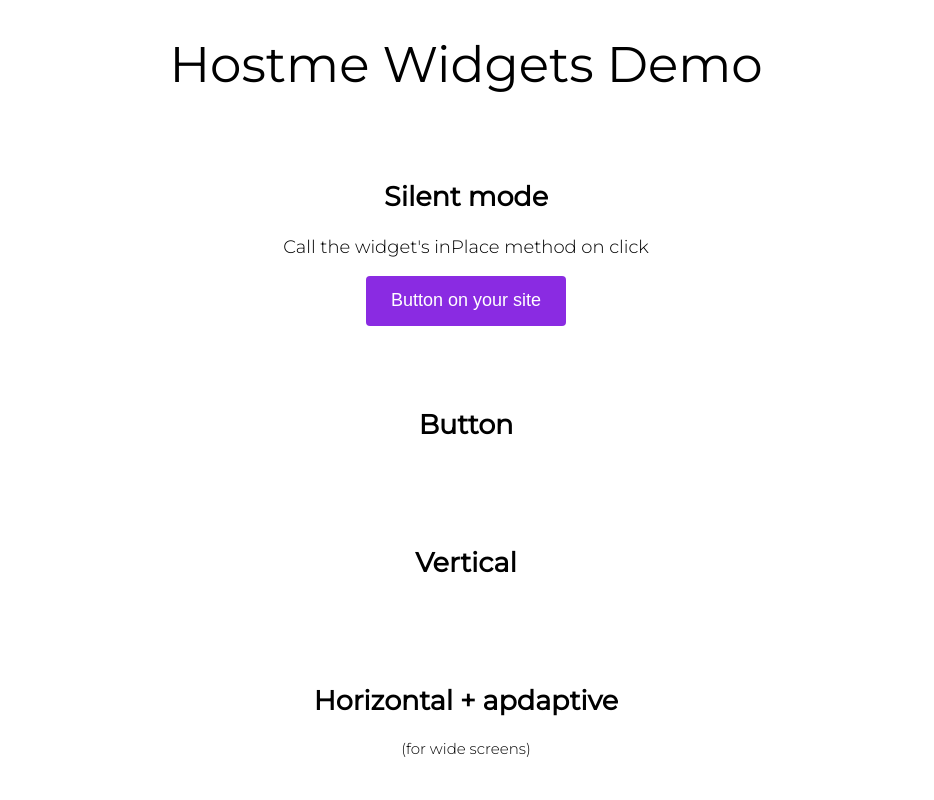
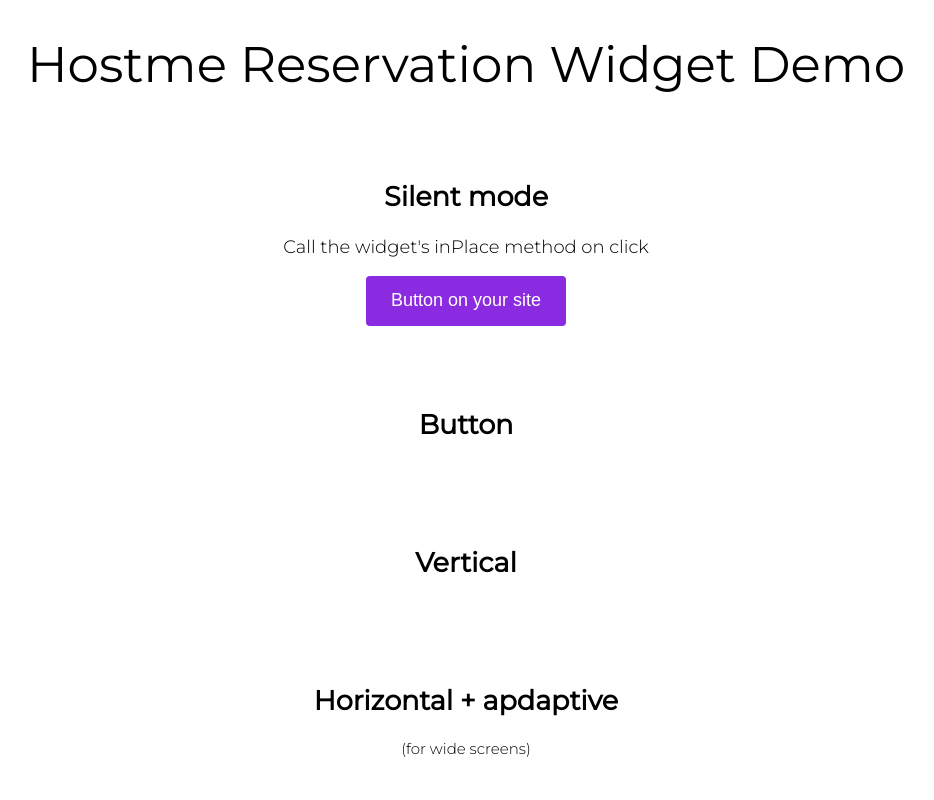
Before and after one commit to HostMeApp/hostme-widgets, a plain HTML site: page index.html in a window 1280 px wide. Shown: the top 800 px of the page, without its empty margins (174-1108 px from the left). Drawn offline with Linux system fonts and the light colour scheme; a script that the page names is missing.

Commit message:
renamed example

```diff
--- a/index.html
+++ b/index.html
@@ -5,7 +5,7 @@
     <meta http-equiv="X-UA-Compatible" content="IE=edge" />
     <meta name="viewport" content="width=device-width, initial-scale=1.0" />
     <link rel="stylesheet" href="css/index.css" />
-    <title>Hostme Widgets Demo</title>
+    <title>Hostme Reservation Widget Demo</title>
     <script
       src="https://hostme-webguest-qa.azurewebsites.net/widgets/reservation/hostme-widget-reservation.es.js"
       type="module"
@@ -13,7 +13,7 @@
     ></script>
   </head>
   <body>
-    <h1 class="site-header">Hostme Widgets Demo</h1>
+    <h1 class="site-header">Hostme Reservation Widget Demo</h1>
     <section class="widgets-wrapper">
       <div>
         <h2>Silent mode</h2>
```
Also changed, not shown: 1 other file.
